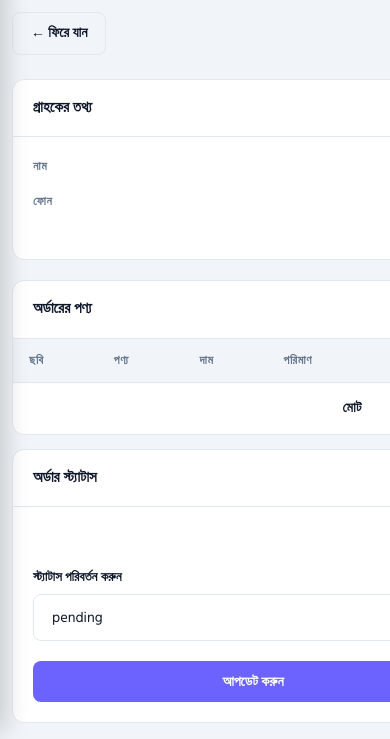
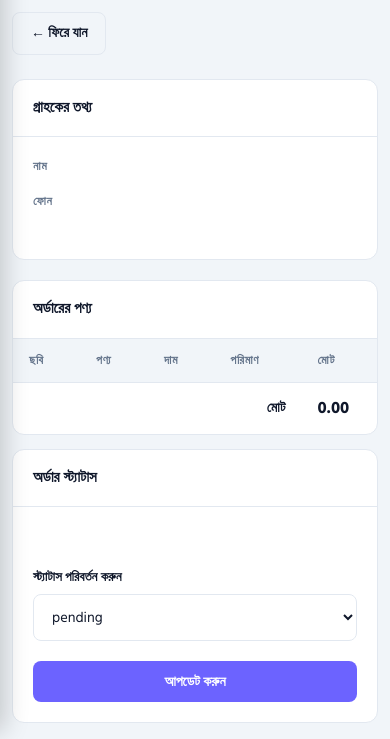
Before and after one commit to tanmoymondal1312/ShopNest, a FastAPI app: template templates/admin/orders/detail.html in a window 390 px wide. Shown: the part 113-852 px from the top of the page. Run offline with FastAPI, Linux system fonts and the light colour scheme; the template is opened without the code that fills it, so the values that code supplies are empty.

Commit message:
Fix order detail mobile: min-width:0 on grid children prevents overflow
- Grid children default min-width:auto was expanding them beyond screen
- min-width:0 allows grid items to shrink below their content width
- table-wrap: max-width:100% ensures scrollable container stays in bounds
- table min-width: 480→380px (fits smaller phones)
- Items table: horizontally scrollable ✓
- Status form: fits within device ✓

Co-Authored-By: Claude Sonnet 4.6 <noreply@anthropic.com>

```diff
--- a/static/css/admin.css
+++ b/static/css/admin.css
@@ -761,8 +761,8 @@ select.form-control { appearance: auto; }
   .card-body > div[style*="grid-template-columns"] { grid-template-columns: 1fr !important; }
 
   /* Tables: allow horizontal scroll, never force overflow */
-  .table-wrap { overflow-x: auto; -webkit-overflow-scrolling: touch; }
-  table { min-width: 480px; }
+  .table-wrap { overflow-x: auto; -webkit-overflow-scrolling: touch; max-width: 100%; }
+  table { min-width: 380px; }
 
   /* Filters bar: stack */
   .filters-bar { flex-direction: column; align-items: stretch; }
@@ -793,5 +793,13 @@ select.form-control { appearance: auto; }
   .admin-2col,
   .admin-3-2col,
   .admin-order-detail-grid { grid-template-columns: 1fr !important; gap: 14px; }
+  /* Critical: grid children default min-width:auto expands them beyond screen */
+  .admin-order-detail-grid > *,
+  .admin-2col > *,
+  .admin-3-2col > * { min-width: 0; max-width: 100%; }
+  /* Table inside card: scroll horizontally, never expand the page */
+  .table-wrap { max-width: 100%; overflow-x: auto; }
+  /* Status card: compact on mobile */
+  .admin-order-detail-grid > div:last-child .card { max-width: 100%; }
   .admin-stat-2col { gap: 10px; } /* stat cards stay 2-col but tighter gap */
 }
```
